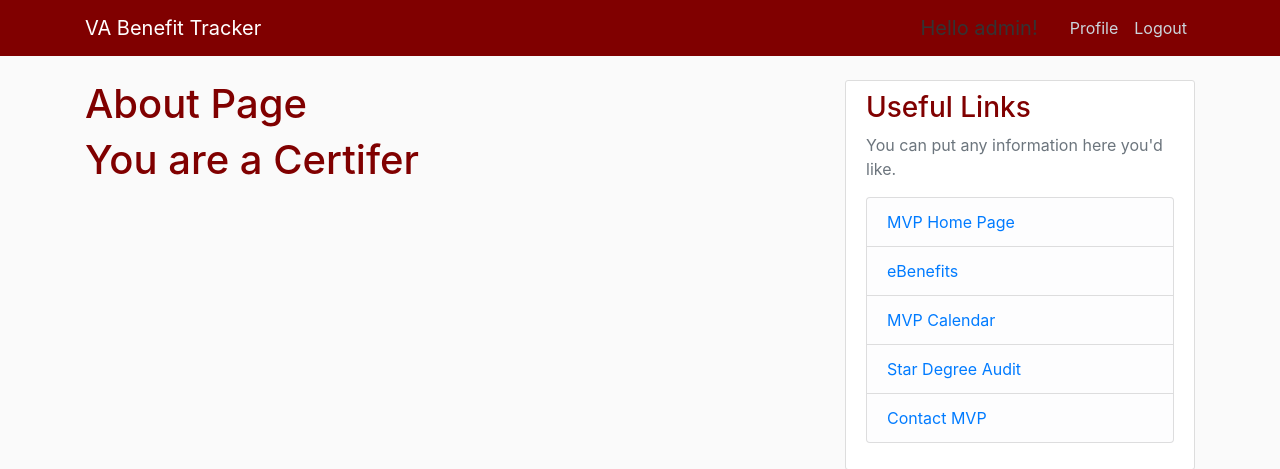
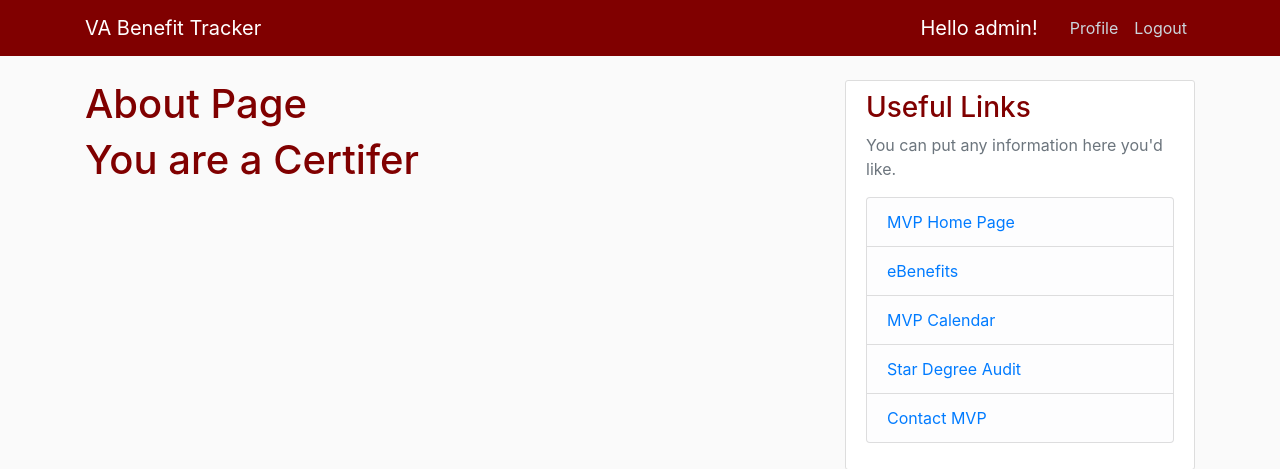
Before and after one commit to McGovern95/VABT, a Django app: page /about/ in a window 1280 px wide. Shown: the top 469 px of the page. Run offline with Django 3.2, Linux system fonts and the light colour scheme; a user stored in the database is signed in; some libraries are stand-ins or nearby versions.

Commit message:
changed username color on nav bar

```diff
--- a/VABT/dashboard/templates/dashboard/base.html
+++ b/VABT/dashboard/templates/dashboard/base.html
@@ -38,7 +38,7 @@
                     <!-- Navbar Right Side -->
                     <div class="navbar-nav">
                         {% if user.is_authenticated %}
-                        <a class="navbar-brand mr-4"> Hello {{user.get_username}}!</a>
+                        <a class="navbar-brand mr-4"><font color="white"> Hello {{user.get_username}}!</font></a>
                         <a class="nav-item nav-link" href="{% url 'profile' %}">Profile</a>
                         <a class="nav-item nav-link" href="{% url 'logout' %}">Logout</a>
                         {% else %}
```
